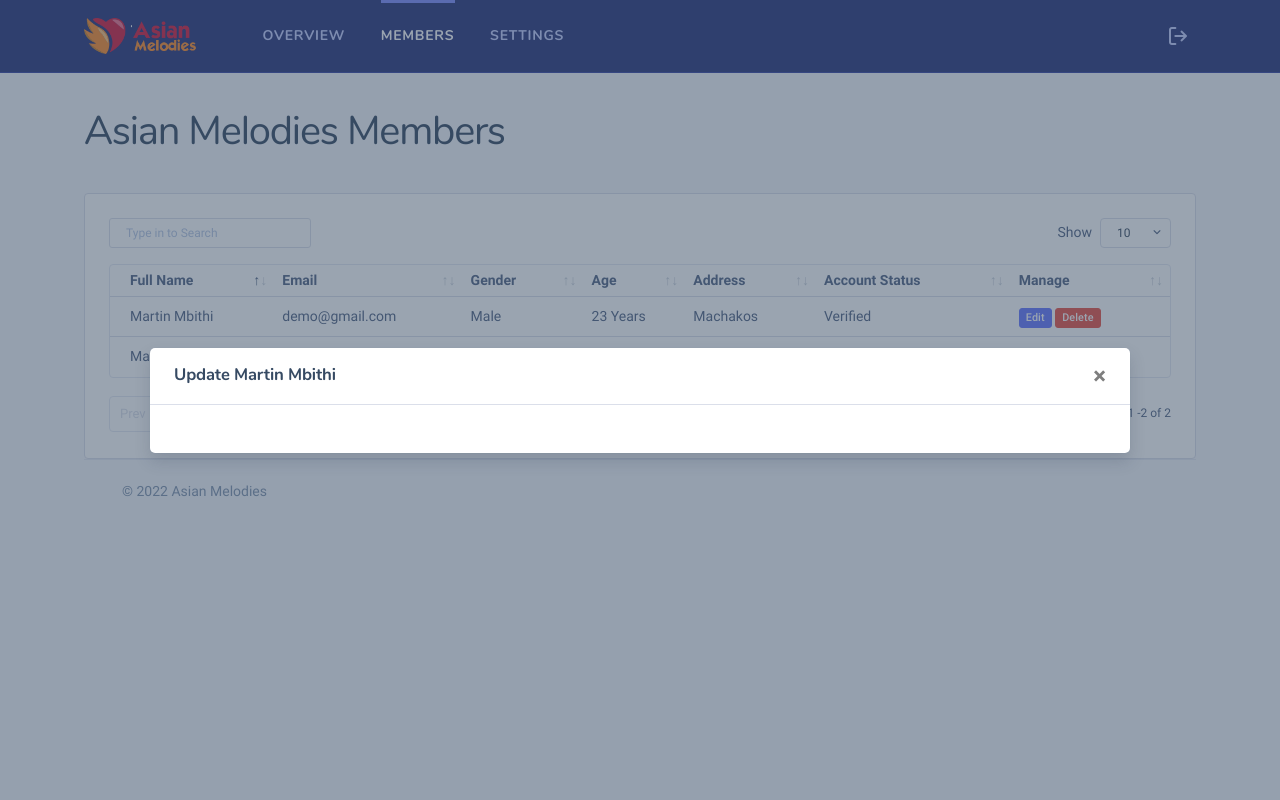
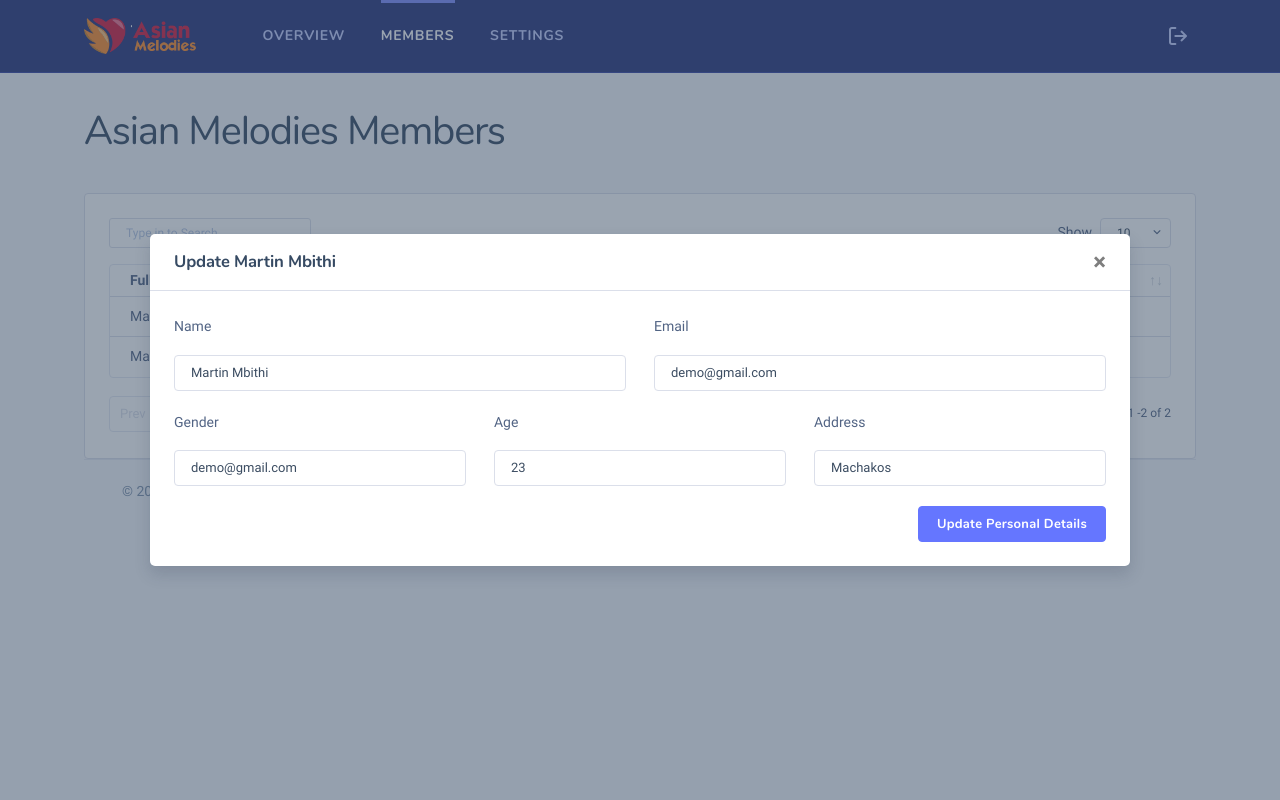
Before and after one commit to MartMbithi/AM_WebVersion, a PHP site: page /views/backoffice/backoffice_members in a window 1280 px wide, after a click on "Edit". Run offline with PHP 8.4, Linux system fonts and the light colour scheme; the visitor is signed in with stand-in values (Sample User, id 1); data comes from the database, SQL or seed files in the repository; some libraries are stand-ins or nearby versions; some web fonts are replaced.

Commit message:
Implement Back Office Members Update Form

```diff
--- a/views/backoffice/backoffice_members.php
+++ b/views/backoffice/backoffice_members.php
@@ -130,7 +130,34 @@ require_once('../../partials/backoffice_head.php');
                                                                         </button>
                                                                     </div>
                                                                     <div class="modal-body">
-
+                                                                        <form method="post" enctype="multipart/form-data" role="form">
+                                                                            <div class="row">
+                                                                                <div class="form-group col-md-6">
+                                                                                    <label for="">Name</label>
+                                                                                    <input type="text" required name="user_name" value="<?php echo $users->user_name; ?>" class="form-control" id="exampleInputEmail1">
+                                                                                    <input type="hidden" required name="user_id" value="<?php echo $users->user_id; ?>" class="form-control" id="exampleInputEmail1">
+                                                                                </div>
+                                                                                <div class="form-group col-md-6">
+                                                                                    <label for="">Email</label>
+                                                                                    <input type="email" value="<?php echo $users->user_email; ?>" required name="user_email" class="form-control">
+                                                                                </div>
+                                                                                <div class="form-group col-md-4">
+                                                                                    <label for="">Gender</label>
+                                                                                    <input type="text" value="<?php echo $users->user_email; ?>" required name="user_email" class="form-control">
+                                                                                </div>
+                                                                                <div class="form-group col-md-4">
+                                                                                    <label for="">Age</label>
+                                                                                    <input type="text" value="<?php echo $users->user_age; ?>" required name="user_age" class="form-control">
+                                                                                </div>
+                                                                                <div class="form-group col-md-4">
+                                                                                    <label for="">Address</label>
+                                                                                    <input type="text" value="<?php echo $users->user_address; ?>" required name="user_address" class="form-control">
+                                                                                </div>
+                                                                            </div>
+                                                                            <div class="text-right">
+                                                                                <button type="submit" name="update_user" class="btn btn-primary">Update Personal Details</button>
+                                                                            </div>
+                                                                        </form>
                                                                     </div>
                                                                 </div>
                                                             </div>
```
